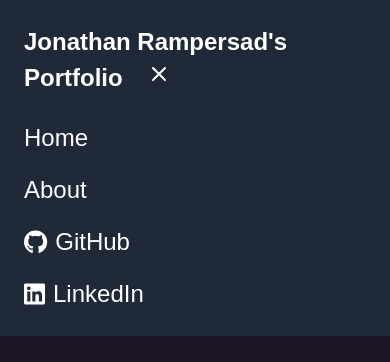
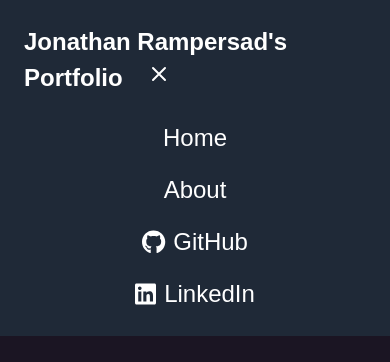
Before and after one commit to jono-rams/portfolio, a Next.js app: page / in a window 390 px wide. Both pictures are taken after a click on the button 158 px from the left and 74 px from the top of the page. Shown: the top 362 px of the page. Built offline with nearby package versions, Linux system fonts and the light colour scheme; no server answers; the database is empty.

Commit message:
Fixed NavBar styling

```diff
--- a/app/components/Navbar.jsx
+++ b/app/components/Navbar.jsx
@@ -51,14 +51,14 @@ export default function Navbar() {
         >
           <Link
             href="/"
-            className="block text-white hover:text-gray-300"
+            className="block text-center text-white hover:text-gray-300 md:text-left"
             onClick={closeMenu}
           >
             Home
           </Link>
           <Link
             href="/about"
-            className="block text-white hover:text-gray-300"
+            className="block text-center text-white hover:text-gray-300 md:text-left"
             onClick={closeMenu}
           >
             About
@@ -67,7 +67,7 @@ export default function Navbar() {
             href="https://github.com/jono-rams"
             target="_blank"
             rel="noopener noreferrer"
-            className="flex items-center text-white hover:text-gray-300"
+            className="flex items-center justify-center w-full text-white hover:text-gray-300 md:justify-start"
           >
             <FontAwesomeIcon icon={faGithub} className="mr-2" />
             <span>GitHub</span>
@@ -76,7 +76,7 @@ export default function Navbar() {
             href="https://www.linkedin.com/in/jonathan-rampersad-47458a1a0/"
             target="_blank"
             rel="noopener noreferrer"
-            className="flex items-center text-white hover:text-gray-300"
+            className="flex items-center justify-center w-full text-white hover:text-gray-300 md:justify-start"
           >
             <FontAwesomeIcon icon={faLinkedin} className="mr-2" />
             <span>LinkedIn</span>
```
